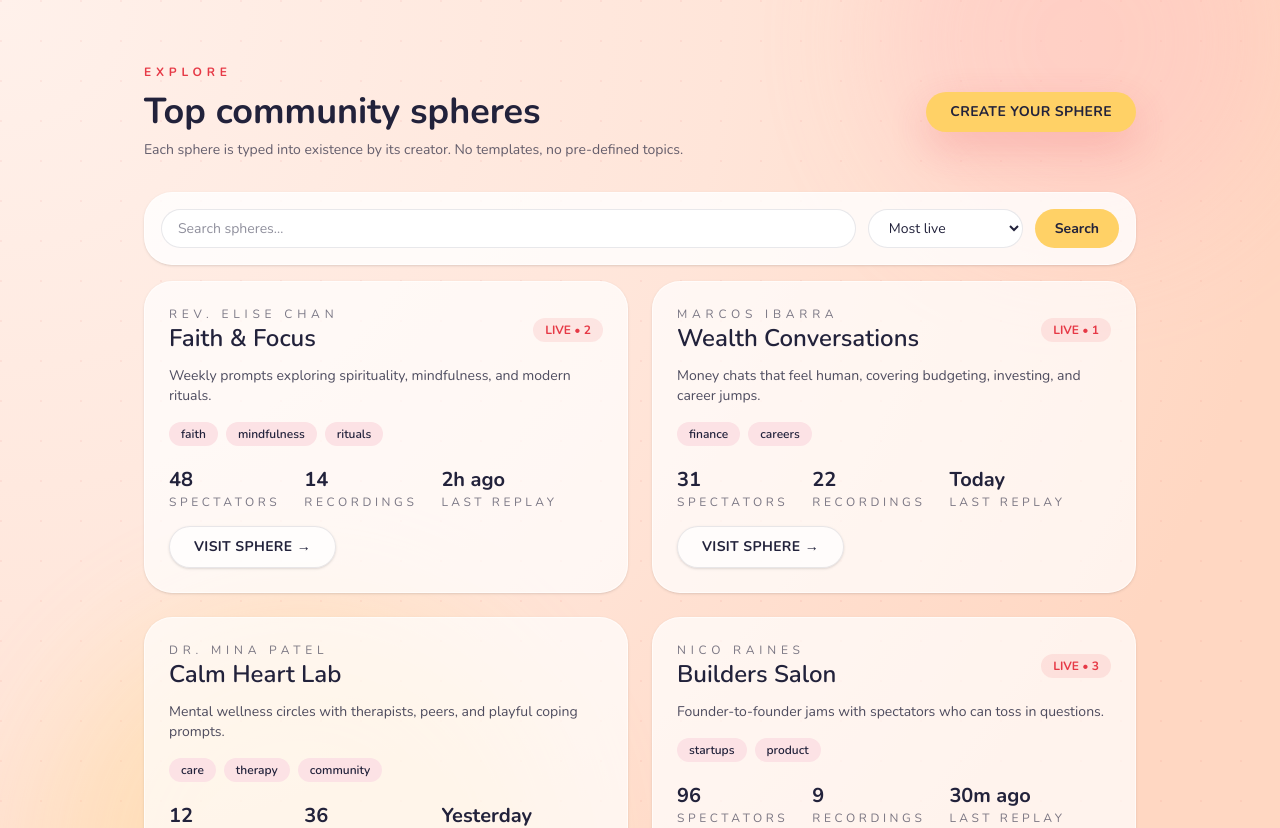
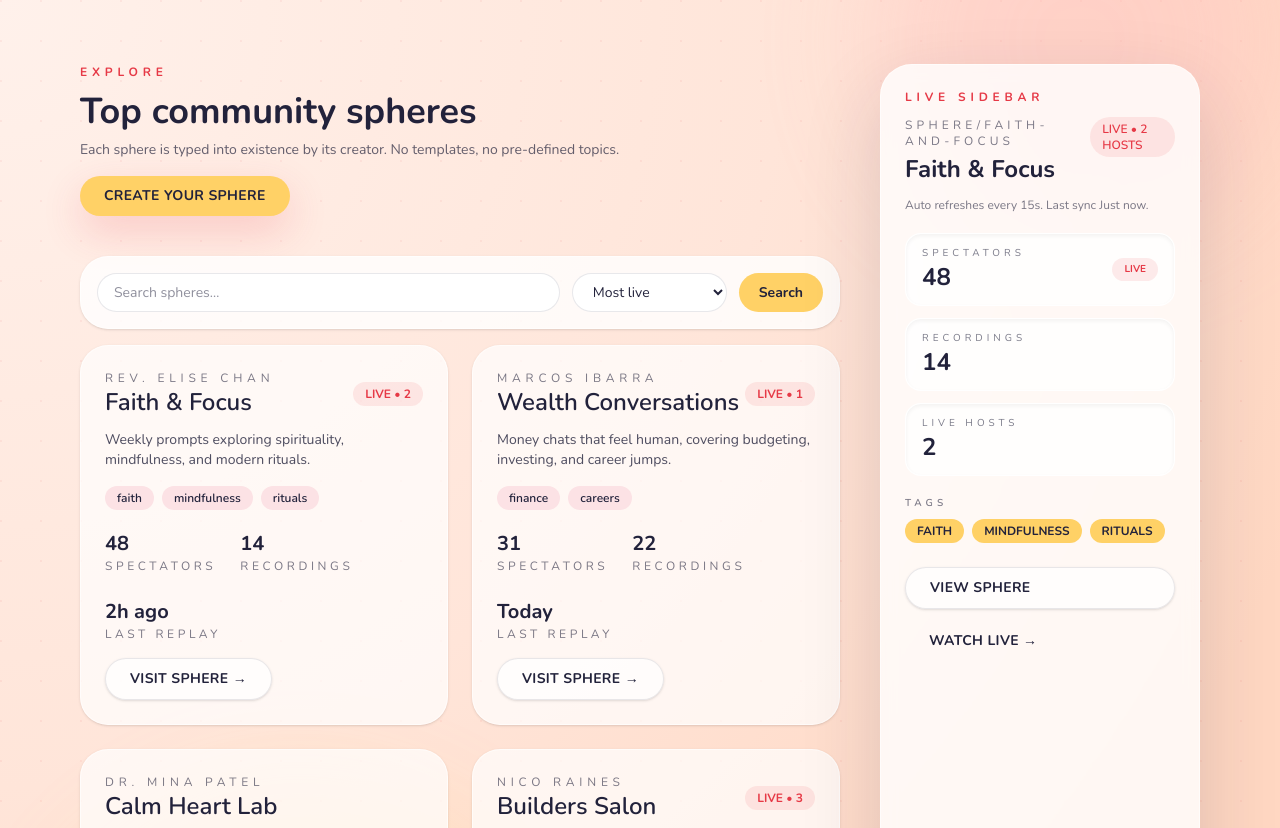
Before and after one commit to trentanater77/chatspheres-marketing, a Next.js app in the folder web/: page /explore in a window 1280 px wide. Shown: the top 828 px of the page. Built offline with nearby package versions, Linux system fonts and the light colour scheme; no server answers.

Commit message:
feat: add live sidebar across pages

```diff
--- a/web/src/app/explore/page.tsx
+++ b/web/src/app/explore/page.tsx
@@ -2,6 +2,7 @@ import { ButtonLink } from "@/components/ui/button";
 import { getExploreSpheres } from "@/lib/data";
 import { siteLinks } from "@/lib/utils";
 import { ExploreClient } from "@/components/explore-client";
+import { PageWithSidebar } from "@/components/page-with-sidebar";
 
 export const metadata = {
   title: "Explore Spheres — Chatspheres",
@@ -9,9 +10,10 @@ export const metadata = {
 
 export default async function ExplorePage() {
   const spheres = await getExploreSpheres();
+  const featuredSphere = spheres[0];
 
   return (
-    <div className="mx-auto flex min-h-screen max-w-5xl flex-col gap-8 px-4 py-16">
+    <PageWithSidebar initialSphere={featuredSphere}>
       <div className="flex flex-wrap items-center justify-between gap-4">
         <div>
           <p className="text-xs uppercase tracking-[0.4em] text-[#e63946] font-bold">explore</p>
@@ -23,6 +25,6 @@ export default async function ExplorePage() {
         <ButtonLink href={siteLinks.sparkSignup}>Create your sphere</ButtonLink>
       </div>
       <ExploreClient initialSpheres={spheres} />
-    </div>
+    </PageWithSidebar>
   );
 }
--- a/web/src/app/moderation/page.tsx
+++ b/web/src/app/moderation/page.tsx
@@ -1,19 +1,21 @@
 import { ModerationPanelPreview } from "@/components/moderation-panel-preview";
 import { MatchmakingCallout } from "@/components/matchmaking-callout";
 import { PlanUsagePanel } from "@/components/plan-usage";
-import { getMatchRequests, getModerationLogs } from "@/lib/data";
+import { getExploreSpheres, getMatchRequests, getModerationLogs } from "@/lib/data";
 import { MatchmakingQueueList } from "@/components/matchmaking-queue-list";
 import { ModerationLogTable } from "@/components/moderation-log-table";
+import { PageWithSidebar } from "@/components/page-with-sidebar";
 
 export const metadata = {
   title: "Moderator Toolkit — Chatspheres",
 };
 
 export default async function ModerationPage() {
-  const [queue, logs] = await Promise.all([getMatchRequests(), getModerationLogs()]);
+  const [queue, logs, spheres] = await Promise.all([getMatchRequests(), getModerationLogs(), getExploreSpheres()]);
+  const featuredSphere = spheres[0];
 
   return (
-    <div className="mx-auto flex min-h-screen max-w-5xl flex-col gap-10 px-4 py-16">
+    <PageWithSidebar initialSphere={featuredSphere}>
       <div className="space-y-3">
         <p className="text-xs uppercase tracking-[0.4em] text-[#e63946] font-bold">moderation</p>
         <h1 className="text-4xl font-bold text-[#22223B]">Consistent tools across every surface.</h1>
@@ -27,6 +29,6 @@ export default async function ModerationPage() {
       <MatchmakingCallout />
       <MatchmakingQueueList initialQueue={queue} />
       <ModerationLogTable logs={logs} />
-    </div>
+    </PageWithSidebar>
   );
 }
--- a/web/src/app/pricing/page.tsx
+++ b/web/src/app/pricing/page.tsx
@@ -2,6 +2,8 @@ import { PricingTable } from "@/components/pricing-table";
 import { ButtonLink } from "@/components/ui/button";
 import { getStripeSession } from "@/lib/stripe";
 import { updateUserPlan } from "@/lib/subscription";
+import { getExploreSpheres } from "@/lib/data";
+import { PageWithSidebar } from "@/components/page-with-sidebar";
 
 type PricingPageProps = {
   searchParams: Record<string, string | string[] | undefined>;
@@ -14,6 +16,7 @@ export const metadata = {
 export default async function PricingPage({ searchParams }: PricingPageProps) {
   const status = typeof searchParams.status === "string" ? searchParams.status : undefined;
   const sessionId = typeof searchParams.session_id === "string" ? searchParams.session_id : undefined;
+  const spheresPromise = getExploreSpheres();
   let upgradedPlan: string | null = null;
 
   if (sessionId) {
@@ -24,13 +27,14 @@ export default async function PricingPage({ searchParams }: PricingPageProps) {
     }
   }
 
+  const spheres = await spheresPromise;
+  const featuredSphere = spheres[0];
+
   return (
-    <div className="mx-auto flex min-h-screen max-w-5xl flex-col gap-10 px-4 py-16">
+    <PageWithSidebar initialSphere={featuredSphere} contentClassName="gap-12">
       <div className="text-center">
         <p className="text-xs uppercase tracking-[0.4em] text-[#e63946] font-bold">pricing</p>
-        <h1 className="mt-4 text-4xl font-extrabold text-[#22223B]">
-          Generous free tier. Paid when you scale.
-        </h1>
+        <h1 className="mt-4 text-4xl font-extrabold text-[#22223B]">Generous free tier. Paid when you scale.</h1>
         <p className="mt-2 text-base text-[#22223B]/80">
           Supabase-enforced limits, Stripe billing, and ad-supported Spark for limitless experiments.
         </p>
@@ -55,6 +59,6 @@ export default async function PricingPage({ searchParams }: PricingPageProps) {
           Contact sales
         </ButtonLink>
       </div>
-    </div>
+    </PageWithSidebar>
   );
 }
--- a/web/src/app/recordings/page.tsx
+++ b/web/src/app/recordings/page.tsx
@@ -1,21 +1,22 @@
 import { ButtonLink } from "@/components/ui/button";
-import { getRecordingLibrary } from "@/lib/data";
+import { getExploreSpheres, getRecordingLibrary } from "@/lib/data";
+import { PageWithSidebar } from "@/components/page-with-sidebar";
 
 export const metadata = {
   title: "Recordings — Chatspheres",
 };
 
 export default async function RecordingsPage() {
-  const recordingLibrary = await getRecordingLibrary();
+  const [recordingLibrary, spheres] = await Promise.all([getRecordingLibrary(), getExploreSpheres()]);
+  const featuredSphere = spheres[0];
 
   return (
-    <div className="mx-auto flex min-h-screen max-w-4xl flex-col gap-8 px-4 py-16">
+    <PageWithSidebar initialSphere={featuredSphere}>
       <div className="text-center">
         <p className="text-xs uppercase tracking-[0.4em] text-[#e63946] font-bold">recordings</p>
         <h1 className="mt-3 text-4xl font-bold text-[#22223B]">Community-sourced replays</h1>
         <p className="mt-2 text-sm text-[#22223B]/70">
-          Upload your own sessions or auto-publish from the LiveKit controller. Spark tier includes
-          14-day retention by default.
+          Upload your own sessions or auto-publish from the LiveKit controller. Spark tier includes 14-day retention by default.
         </p>
       </div>
       <div className="grid gap-6 md:grid-cols-3">
@@ -30,6 +31,6 @@ export default async function RecordingsPage() {
           </div>
         ))}
       </div>
-    </div>
+    </PageWithSidebar>
   );
 }
--- a/web/src/app/settings/profile/page.tsx
+++ b/web/src/app/settings/profile/page.tsx
@@ -1,13 +1,18 @@
 import { ProfileSettingsForm } from "@/components/profile-settings-form";
 import { PlanUsagePanel } from "@/components/plan-usage";
+import { getExploreSpheres } from "@/lib/data";
+import { PageWithSidebar } from "@/components/page-with-sidebar";
 
 export const metadata = {
   title: "Profile Settings — Chatspheres",
 };
 
-export default function ProfileSettingsPage() {
+export default async function ProfileSettingsPage() {
+  const spheres = await getExploreSpheres();
+  const featuredSphere = spheres[0];
+
   return (
-    <div className="mx-auto flex min-h-screen max-w-4xl flex-col gap-10 px-4 py-16">
+    <PageWithSidebar initialSphere={featuredSphere} contentClassName="gap-10">
       <div className="space-y-3 text-center">
         <p className="text-xs uppercase tracking-[0.4em] text-[#e63946] font-bold">settings</p>
         <h1 className="text-4xl font-bold text-[#22223B]">Update your profile + plan.</h1>
@@ -17,6 +22,6 @@ export default function ProfileSettingsPage() {
       </div>
       <ProfileSettingsForm />
       <PlanUsagePanel />
-    </div>
+    </PageWithSidebar>
   );
 }
--- a/web/src/app/spheres/[slug]/page.tsx
+++ b/web/src/app/spheres/[slug]/page.tsx
@@ -3,6 +3,7 @@ import { getSphereBySlug } from "@/lib/data";
 import { Tag } from "@/components/ui/tag";
 import { ButtonLink } from "@/components/ui/button";
 import { VideoRoomCard } from "@/components/video-room-card";
+import { PageWithSidebar } from "@/components/page-with-sidebar";
 
 type Props = {
   params: { slug: string };
@@ -26,7 +27,7 @@ export default async function SphereDetailPage({ params }: Props) {
   }
 
   return (
-    <div className="mx-auto flex min-h-screen max-w-5xl flex-col gap-10 px-4 py-16">
+    <PageWithSidebar initialSphere={sphere}>
       <section className="rounded-[32px] border border-white/60 bg-white/80 p-8 shadow-[0_35px_90px_rgba(34,34,59,0.12)]">
         <div className="flex flex-wrap items-center justify-between gap-4">
           <div>
@@ -39,25 +40,22 @@ export default async function SphereDetailPage({ params }: Props) {
               ))}
             </div>
           </div>
-          <ButtonLink
-            href={`https://sphere.chatspheres.com/?mode=participant&sphere=${sphere.slug}`}
-            variant="secondary"
-          >
+          <ButtonLink href={`https://sphere.chatspheres.com/?mode=participant&sphere=${sphere.slug}`} variant="secondary">
             Launch in video app
           </ButtonLink>
         </div>
-        <div className="mt-6 grid gap-4 sm:grid-cols-3 text-sm text-[#22223B]">
+        <div className="mt-6 grid gap-4 text-sm text-[#22223B] sm:grid-cols-3">
           <div>
             <p className="text-3xl font-extrabold text-[#22223B]">{sphere.spectators}</p>
-            <p className="uppercase tracking-[0.3em] text-[#22223B]/60 text-[10px]">spectators</p>
+            <p className="text-[10px] uppercase tracking-[0.3em] text-[#22223B]/60">spectators</p>
           </div>
           <div>
             <p className="text-3xl font-extrabold text-[#22223B]">{sphere.recordings}</p>
-            <p className="uppercase tracking-[0.3em] text-[#22223B]/60 text-[10px]">recordings</p>
+            <p className="text-[10px] uppercase tracking-[0.3em] text-[#22223B]/60">recordings</p>
           </div>
           <div>
             <p className="text-3xl font-extrabold text-[#22223B]">{sphere.lastRecordingAt}</p>
-            <p className="uppercase tracking-[0.3em] text-[#22223B]/60 text-[10px]">last replay</p>
+            <p className="text-[10px] uppercase tracking-[0.3em] text-[#22223B]/60">last replay</p>
           </div>
         </div>
       </section>
@@ -81,6 +79,6 @@ export default async function SphereDetailPage({ params }: Props) {
           </div>
         )}
       </section>
-    </div>
+    </PageWithSidebar>
   );
 }
--- a/web/src/app/spheres/create/page.tsx
+++ b/web/src/app/spheres/create/page.tsx
@@ -1,13 +1,18 @@
 import { CreateSphereForm } from "@/components/create-sphere-form";
 import { ButtonLink } from "@/components/ui/button";
+import { getExploreSpheres } from "@/lib/data";
+import { PageWithSidebar } from "@/components/page-with-sidebar";
 
 export const metadata = {
   title: "Create a Sphere — Chatspheres",
 };
 
-export default function CreateSpherePage() {
+export default async function CreateSpherePage() {
+  const spheres = await getExploreSpheres();
+  const featuredSphere = spheres[0];
+
   return (
-    <div className="mx-auto flex min-h-screen max-w-4xl flex-col gap-8 px-4 py-16">
+    <PageWithSidebar initialSphere={featuredSphere} contentClassName="gap-8">
       <div className="space-y-3 text-center">
         <p className="text-xs uppercase tracking-[0.4em] text-[#e63946] font-bold">create</p>
         <h1 className="text-4xl font-bold text-[#22223B]">Claim your sphere slug.</h1>
@@ -25,6 +30,6 @@ export default function CreateSpherePage() {
           View spheres
         </ButtonLink>
       </div>
-    </div>
+    </PageWithSidebar>
   );
 }
--- a/web/src/app/spheres/page.tsx
+++ b/web/src/app/spheres/page.tsx
@@ -1,6 +1,7 @@
 import Link from "next/link";
 import { ButtonLink } from "@/components/ui/button";
 import { getExploreSpheres } from "@/lib/data";
+import { PageWithSidebar } from "@/components/page-with-sidebar";
 
 export const metadata = {
   title: "Communities — Chatspheres",
@@ -8,9 +9,10 @@ export const metadata = {
 
 export default async function SpheresIndexPage() {
   const spheres = await getExploreSpheres();
+  const featuredSphere = spheres[0];
 
   return (
-    <div className="mx-auto flex min-h-screen max-w-5xl flex-col gap-10 px-4 py-16">
+    <PageWithSidebar initialSphere={featuredSphere}>
       <div className="space-y-3">
         <p className="text-xs uppercase tracking-[0.4em] text-[#e63946] font-bold">communities</p>
         <h1 className="text-4xl font-bold text-[#22223B]">Build your sphere, then spin up rooms.</h1>
@@ -67,6 +69,6 @@ export default async function SpheresIndexPage() {
           Create a sphere
         </ButtonLink>
       </div>
-    </div>
+    </PageWithSidebar>
   );
 }
--- /dev/null
+++ b/web/src/components/community-sidebar.tsx
@@ -0,0 +1,166 @@
+"use client";
+
+import { useEffect, useMemo, useState } from "react";
+import type { LandingSphere } from "@/lib/data";
+import { ButtonLink } from "./ui/button";
+
+type SidebarSnapshot = {
+  slug: string;
+  title: string;
+  tags: string[];
+  liveCount: number;
+  spectators: number;
+  recordings: number;
+};
+
+type SidebarApiSphere = {
+  slug: string;
+  title: string;
+  tags?: string[] | null;
+  live_count?: number | null;
+  spectator_count?: number | null;
+  recordings_count?: number | null;
+};
+
+const FALLBACK_SNAPSHOT: SidebarSnapshot = {
+  slug: "spark-lounge",
+  title: "Spark Lounge",
+  tags: ["founders", "faith", "daily-reset"],
+  liveCount: 0,
+  spectators: 54,
+  recordings: 18,
+};
+
+function landingToSnapshot(sphere?: LandingSphere | null): SidebarSnapshot {
+  if (!sphere) {
+    return FALLBACK_SNAPSHOT;
+  }
+  return {
+    slug: sphere.slug,
+    title: sphere.title,
+    tags: Array.isArray(sphere.tags) ? sphere.tags : [],
+    liveCount: sphere.liveCount ?? 0,
+    spectators: sphere.spectators ?? 0,
+    recordings: sphere.recordings ?? 0,
+  };
+}
+
+function apiRowToSnapshot(row?: SidebarApiSphere | null): SidebarSnapshot | null {
+  if (!row) return null;
+  return {
+    slug: row.slug,
+    title: row.title,
+    tags: Array.isArray(row.tags) ? row.tags : [],
+    liveCount: row.live_count ?? 0,
+    spectators: row.spectator_count ?? 0,
+    recordings: row.recordings_count ?? 0,
+  };
+}
+
+export function CommunitySidebar({ initialSphere }: { initialSphere?: LandingSphere | null }) {
+  const [snapshot, setSnapshot] = useState<SidebarSnapshot>(() => landingToSnapshot(initialSphere));
+  const [lastUpdated, setLastUpdated] = useState<string>("Just now");
+
+  useEffect(() => {
+    setSnapshot(landingToSnapshot(initialSphere));
+  }, [initialSphere]);
+
+  useEffect(() => {
+    let cancelled = false;
+    async function refreshSidebar() {
+      try {
+        const response = await fetch("/api/spheres/search?sort=live&limit=1", { cache: "no-store" });
+        if (!response.ok) {
+          throw new Error(await response.text());
+        }
+        const json = await response.json();
+        const nextSnapshot = apiRowToSnapshot(json.spheres?.[0]);
+        if (!cancelled && nextSnapshot) {
+          setSnapshot(nextSnapshot);
+          setLastUpdated(new Date().toLocaleTimeString());
+        }
+      } catch (error) {
+        console.warn("Community sidebar refresh failed", error);
+      }
+    }
+    refreshSidebar();
+    const interval = setInterval(refreshSidebar, 15000);
+    return () => {
+      cancelled = true;
+      clearInterval(interval);
+    };
+  }, []);
+
+  const isLive = snapshot.liveCount >= 2;
+  const liveLabel = isLive ? `Live • ${snapshot.liveCount} hosts` : snapshot.liveCount === 1 ? "1 host warming up" : "Offline";
+
+  const statBlocks = useMemo(
+    () => [
+      { label: "Spectators", value: snapshot.spectators.toLocaleString(), badge: isLive ? "Live" : undefined },
+      { label: "Recordings", value: snapshot.recordings.toString() },
+      { label: "Live hosts", value: snapshot.liveCount.toString() },
+    ],
+    [snapshot, isLive],
+  );
+
+  return (
+    <aside className="rounded-[32px] border border-white/60 bg-white/80 p-6 shadow-[0_30px_80px_rgba(34,34,59,0.15)] backdrop-blur lg:sticky lg:top-24">
+      <p className="text-xs uppercase tracking-[0.4em] text-[#e63946] font-bold">live sidebar</p>
+      <div className="mt-3 flex items-start justify-between gap-3">
+        <div>
+          <p className="text-xs uppercase tracking-[0.35em] text-[#22223B]/60">sphere/{snapshot.slug}</p>
+          <h3 className="mt-1 text-2xl font-bold text-[#22223B]">{snapshot.title}</h3>
+        </div>
+        <span
+          className={`rounded-full px-3 py-1 text-xs font-semibold uppercase ${
+            isLive ? "bg-[#e63946]/10 text-[#e63946]" : "bg-[#FCE2E5] text-[#22223B]"
+          }`}
+        >
+          {liveLabel}
+        </span>
+      </div>
+      <p className="mt-3 text-xs text-[#22223B]/60">Auto refreshes every 15s. Last sync {lastUpdated}.</p>
+
+      <div className="mt-5 space-y-3">
+        {statBlocks.map((stat) => (
+          <div
+            key={stat.label}
+            className="flex items-center justify-between rounded-2xl border border-white/80 bg-white/80 px-4 py-3 shadow-inner"
+          >
+            <div>
+              <p className="text-[10px] uppercase tracking-[0.4em] text-[#22223B]/60">{stat.label}</p>
+              <p className="text-2xl font-bold text-[#22223B]">{stat.value}</p>
+            </div>
+            {stat.badge && (
+              <span className="rounded-full bg-[#e63946]/10 px-3 py-1 text-[10px] font-bold uppercase text-[#e63946]">
+                {stat.badge}
+              </span>
+            )}
+          </div>
+        ))}
+      </div>
+
+      {snapshot.tags.length > 0 && (
+        <div className="mt-5 space-y-2">
+          <p className="text-[10px] font-semibold uppercase tracking-[0.4em] text-[#22223B]/60">Tags</p>
+          <div className="flex flex-wrap gap-2">
+            {snapshot.tags.slice(0, 6).map((tag) => (
+              <span key={tag} className="rounded-full bg-[#FFD166] px-3 py-1 text-xs font-bold uppercase text-[#22223B]">
+                {tag}
+              </span>
+            ))}
+          </div>
+        </div>
+      )}
+
+      <div className="mt-6 flex flex-col gap-3">
+        <ButtonLink href={`/spheres/${snapshot.slug}`} variant="secondary">
+          View sphere
+        </ButtonLink>
+        <ButtonLink href={`https://sphere.chatspheres.com/?mode=spectator&sphere=${snapshot.slug}`} variant="ghost">
+          Watch live →
+        </ButtonLink>
+      </div>
+    </aside>
+  );
+}
--- /dev/null
+++ b/web/src/components/page-with-sidebar.tsx
@@ -0,0 +1,21 @@
+import type { ReactNode } from "react";
+import type { LandingSphere } from "@/lib/data";
+import { cn } from "@/lib/utils";
+import { CommunitySidebar } from "./community-sidebar";
+
+type PageWithSidebarProps = {
+  children: ReactNode;
+  initialSphere?: LandingSphere | null;
+  contentClassName?: string;
+};
+
+export function PageWithSidebar({ children, initialSphere, contentClassName }: PageWithSidebarProps) {
+  return (
+    <div className="mx-auto w-full max-w-6xl px-4 py-16">
+      <div className="grid gap-10 lg:grid-cols-[minmax(0,1fr)_320px]">
+        <div className={cn("flex flex-col gap-10", contentClassName)}>{children}</div>
+        <CommunitySidebar initialSphere={initialSphere} />
+      </div>
+    </div>
+  );
+}
```
Also changed, not shown: web/src/app/page.tsx (+4 -6 lines), web/src/components/sidebar-preview.tsx (deleted, +0 -59 lines).
